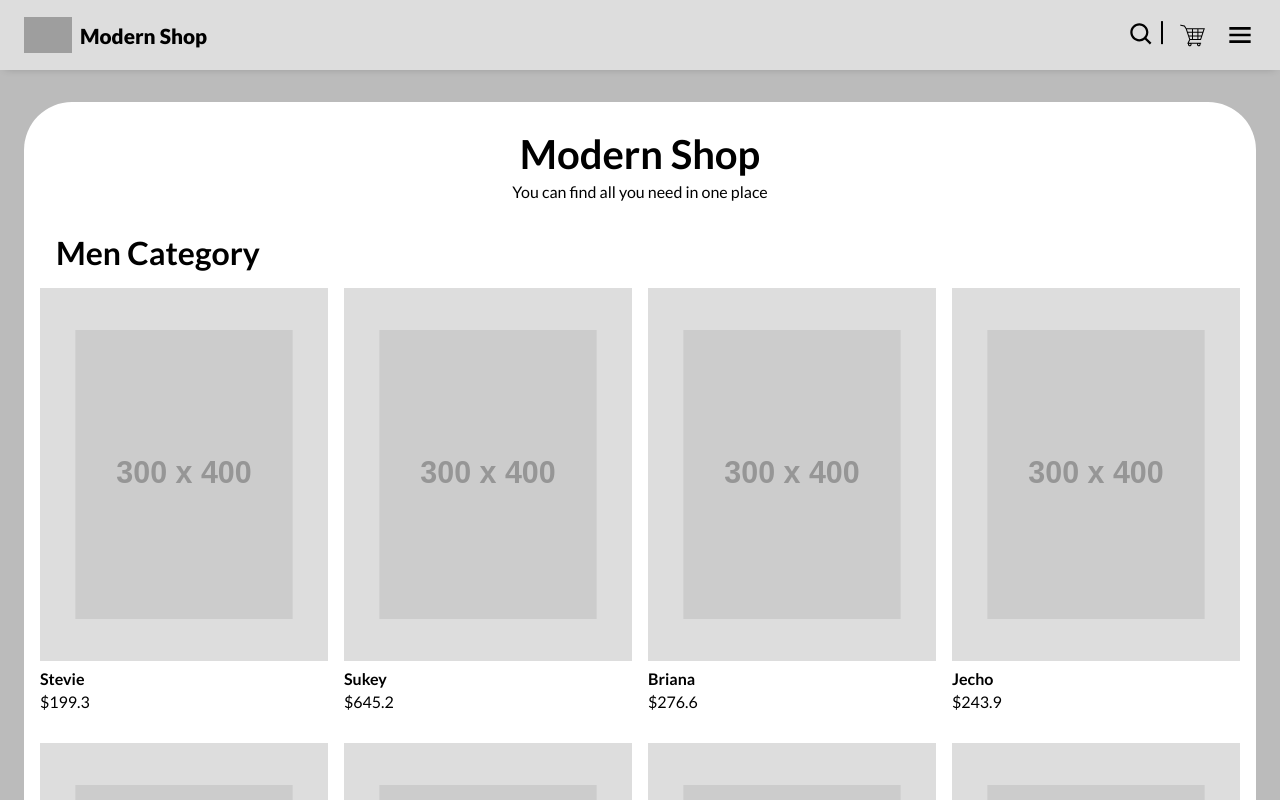
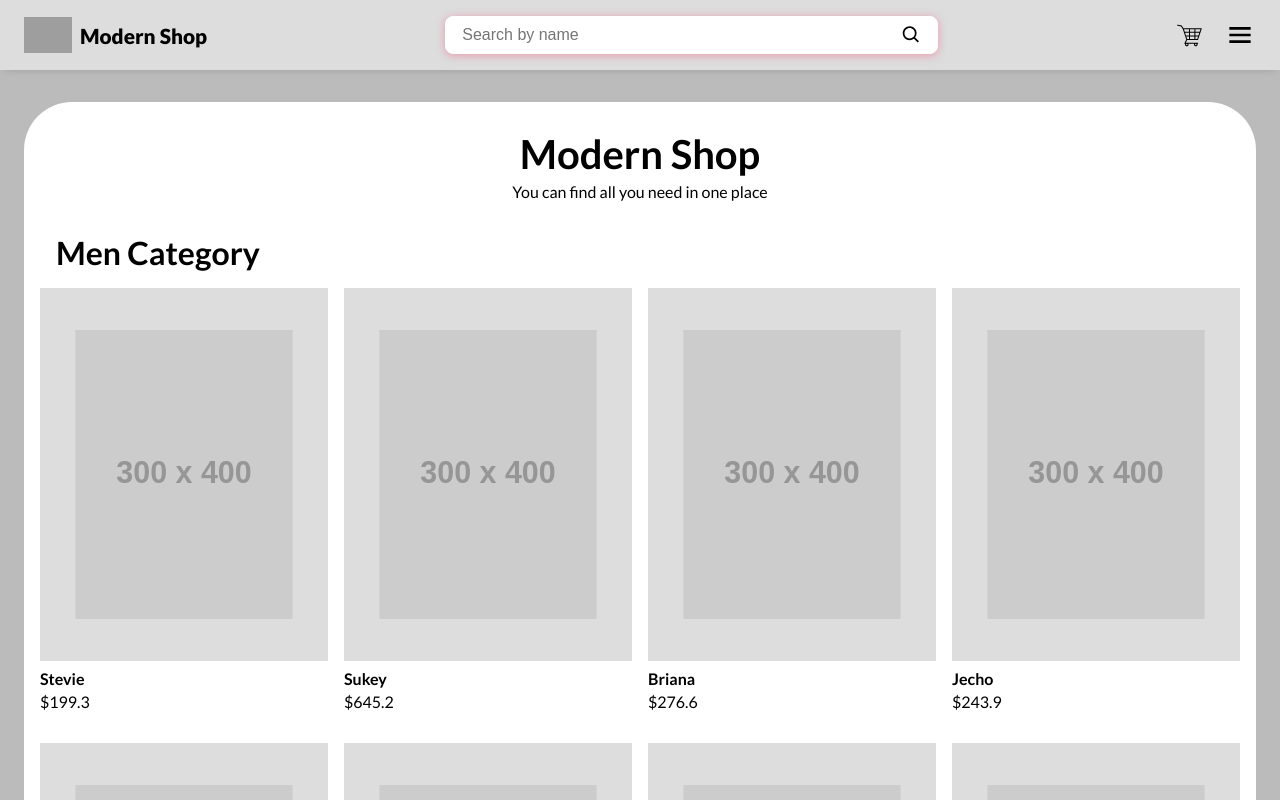
Before and after one commit to Asim-basheer/modern-shop, a React (Vite) app: page /men in a window 1280 px wide. Shown: the top 800 px of the page. Built offline with nearby package versions, Linux system fonts and the light colour scheme; grey boxes are pictures that could not be loaded.

Commit message:
make it better

```diff
--- a/src/App.jsx
+++ b/src/App.jsx
@@ -18,12 +18,12 @@ const App = () => {
       : []
   );
   const [dataAfterSearch, setDataAfterSearch] = useState([]);
+  const [searchResult, setSearchResult] = useState(false);
+
   const [loading, setLoading] = useState(false);
   const menData = data.filter((d) => d.category === 'men');
   const womenData = data.filter((d) => d.category === 'women');
   const kidsData = data.filter((d) => d.category === 'kids');
-  const bagsData = data.filter((d) => d.category === 'bags');
-  const shoesData = data.filter((d) => d.category === 'shoes');
 
   const addToCart = (product) => {
     const exist = cartItems.find((x) => x.id === product.id);
@@ -102,9 +102,16 @@ const App = () => {
 
   const searchHandler = (name) => {
     const filter = data
-      .slice(0, 200)
+      .slice(0, 30)
       .filter((p) => p.name.toLowerCase().startsWith(name.toLowerCase()));
+
+    if (filter.length === 0) {
+      setSearchResult(true);
+      setDataAfterSearch([]);
+    } else if (filter.length > 0) {
       setDataAfterSearch(filter);
+      setSearchResult(false);
+    }
   };
 
   return (
@@ -127,17 +134,36 @@ const App = () => {
               <Route
                 path=''
                 element={
+                  <>
+                    {dataAfterSearch.length === 0 && searchResult === true ? (
                       <OtherScreens
-                    heading={'home all categories'}
+                        heading='no result to show'
+                        data={[]}
+                        addToCart={addToCart}
+                        loading={loading}
+                        cartItems={cartItems}
+                      />
+                    ) : (
+                      <OtherScreens
+                        heading={`${
+                          dataAfterSearch.length > 0
+                            ? data.slice(0, 30).length ===
+                              dataAfterSearch.length
+                              ? 'home all categories'
+                              : 'search in all categories'
+                            : 'home in all categories'
+                        }`}
                         data={
                           dataAfterSearch.length > 0
                             ? dataAfterSearch
-                        : data.slice(0, 200)
+                            : data.slice(0, 30)
                         }
                         addToCart={addToCart}
                         loading={loading}
                         cartItems={cartItems}
                       />
+                    )}
+                  </>
                 }
               />
               <Route
@@ -145,7 +171,7 @@ const App = () => {
                 element={
                   <OtherScreens
                     heading={'men category'}
-                    data={menData.slice(0, 200)}
+                    data={menData.slice(0, 30)}
                     addToCart={addToCart}
                     loading={loading}
                     cartItems={cartItems}
@@ -157,7 +183,7 @@ const App = () => {
                 element={
                   <OtherScreens
                     heading={'women category'}
-                    data={womenData.slice(0, 200)}
+                    data={womenData.slice(0, 30)}
                     addToCart={addToCart}
                     loading={loading}
                     cartItems={cartItems}
@@ -169,31 +195,7 @@ const App = () => {
                 element={
                   <OtherScreens
                     heading={'kids category'}
-                    data={kidsData.slice(0, 200)}
-                    addToCart={addToCart}
-                    loading={loading}
-                    cartItems={cartItems}
-                  />
-                }
-              />
-              <Route
-                path='bags'
-                element={
-                  <OtherScreens
-                    heading={'bags category'}
-                    data={bagsData.slice(0, 200)}
-                    addToCart={addToCart}
-                    loading={loading}
-                    cartItems={cartItems}
-                  />
-                }
-              />
-              <Route
-                path='shoes'
-                element={
-                  <OtherScreens
-                    heading={'shoes category'}
-                    data={shoesData.slice(0, 200)}
+                    data={kidsData.slice(0, 30)}
                     addToCart={addToCart}
                     loading={loading}
                     cartItems={cartItems}
--- a/src/components/Navbar.jsx
+++ b/src/components/Navbar.jsx
@@ -1,6 +1,6 @@
 import Container from './Container';
 
-import { BiSearch, BiMenu } from 'react-icons/bi';
+import { BiMenu } from 'react-icons/bi';
 import { GiShoppingCart } from 'react-icons/gi';
 import { NavLink, useLocation, useNavigate } from 'react-router-dom';
 import Search from './Search';
@@ -25,16 +25,8 @@ const Navbar = ({ menuToggle, setMenuToggle, inCart, searchHandler }) => {
           />
           <p className='text-cap fw-bold'>modern shop</p>
         </NavLink>
+        <Search searchHandler={searchHandler} setMenuToggle={setMenuToggle} />
         <div className='navbar__navigation'>
-          <button
-            className={`navbar__navigation-item search ${
-              searchToggle && 'active'
-            }`}
-            onClick={backToHome}
-          >
-            <Search searchHandler={searchHandler} />
-            <BiSearch onClick={() => setSearchToggle(!searchToggle)} />
-          </button>
           <NavLink
             to={'/cart'}
             className='navbar__navigation-item'
@@ -42,7 +34,9 @@ const Navbar = ({ menuToggle, setMenuToggle, inCart, searchHandler }) => {
           >
             <GiShoppingCart />
 
-            <div>{inCart > 0 && inCart}</div>
+            <div style={{ marginInlineStart: '3px' }}>
+              {inCart > 0 && inCart}
+            </div>
           </NavLink>
           <button
             className='navbar__navigation-item menu'
--- a/src/components/NavigationAside.jsx
+++ b/src/components/NavigationAside.jsx
@@ -66,36 +66,6 @@ const NavigationAside = ({ menuToggle, setMenuToggle }) => {
               <span>kids</span>
             </NavLink>
           </li>
-          <li
-            className='navigation-aside__item'
-            onClick={() => setMenuToggle(!menuToggle)}
-          >
-            <NavLink
-              to='/bags'
-              className='navigation-aside__link fw-semibold text-cap'
-            >
-              <img
-                src='https://ik.imagekit.io/ievdkoh2e/shop_website/bag-svgrepo-com_1_JsUdT0b-C.svg?ik-sdk-version=javascript-1.4.3&updatedAt=1662915834051'
-                alt='bags icon'
-              />
-              <span>bags</span>
-            </NavLink>
-          </li>
-          <li
-            className='navigation-aside__item'
-            onClick={() => setMenuToggle(!menuToggle)}
-          >
-            <NavLink
-              to='/shoes'
-              className='navigation-aside__link fw-semibold text-cap'
-            >
-              <img
-                src='https://ik.imagekit.io/ievdkoh2e/shop_website/shoes-shoe-svgrepo-com_1_tQqMkDa5Y.svg?ik-sdk-version=javascript-1.4.3&updatedAt=1662915834686'
-                alt='shoes icon'
-              />
-              <span>shoes</span>
-            </NavLink>
-          </li>
         </ul>
       </nav>
     </aside>
--- a/src/components/Search.jsx
+++ b/src/components/Search.jsx
@@ -1,13 +1,27 @@
-const Search = ({ searchHandler }) => {
+import { BiSearch } from 'react-icons/bi';
+import { useNavigate } from 'react-router-dom';
+
+const Search = ({ searchHandler, setMenuToggle }) => {
+  const navigate = useNavigate();
+
+  const handleChange = (e) => {
+    navigate('/');
+    setMenuToggle(false);
+    searchHandler(e.target.value);
+  };
   return (
     <div className='search-form'>
       <input
         type='text'
         className='search-form__input'
         autoFocus
-        onChange={(e) => searchHandler(e.target.value)}
+        onChange={handleChange}
         placeholder='Search by name'
       />
+
+      <div className='search-form__icon'>
+        <BiSearch />
+      </div>
     </div>
   );
 };
--- a/src/sass/components/_navbar.scss
+++ b/src/sass/components/_navbar.scss
@@ -8,6 +8,14 @@
     justify-content: space-between;
     align-items: center;
     height: 4.375rem;
+
+    @include respond(xs) {
+      height: auto;
+      padding-top: 1rem;
+      padding-bottom: 1rem;
+      flex-wrap: wrap;
+      gap: 1rem;
+    }
   }
   &__logo {
     display: flex;
@@ -16,14 +24,15 @@
     gap: 0.5rem;
     font-size: 1.3rem;
 
+    @include respond(xs) {
+      flex-direction: column;
+      align-items: flex-start;
+    }
     img {
       width: 3rem;
     }
 
     > p {
-      @include respond(xs) {
-        display: none;
-      }
     }
   }
 
--- a/src/sass/components/_page_container.scss
+++ b/src/sass/components/_page_container.scss
@@ -10,11 +10,16 @@
     transform: translateX(-100rem);
     transition: all 0.8s ease-in-out;
     @include respond(sm) {
-      position: fixed;
-      background: $white-900;
+      position: absolute;
+      top: 0;
+      left: -100%;
       z-index: 1000;
-      left: -100%;
       padding: 0 1rem;
+      background: $grey-500;
+      border-bottom: 2px solid $clr-primary-hover;
+      border-top: 2px solid $clr-primary-hover;
+    }
+    @include respond(xs) {
     }
     &.active {
       transform: translateX(0);
--- a/src/sass/components/_search.scss
+++ b/src/sass/components/_search.scss
@@ -1,47 +1,52 @@
-.search {
-  &.active > div {
-    width: 400px;
-    @include respond(xs) {
-      width: 250px;
-      right: -6rem;
+.search-form {
+  width: 40%;
+  position: relative;
+
+  @include respond(xs) {
+    order: 3;
+    flex-basis: 100%;
+  }
+  &__input {
+    padding: 0.55rem 2rem;
+    padding-inline-start: 1rem;
+    border-radius: 0.5rem;
+    border: 1px solid $white-900;
+    font-size: 1rem;
+    width: 100%;
+    transition: all 0.4s ease-in-out;
+
+    &:focus {
+      outline: none;
+      box-shadow: 0 0.1rem 0.5rem rgba($clr-primary-hover, 0.5);
     }
-    opacity: 1;
-    visibility: visible;
-  }
-}
+    &:focus::placeholder {
+      opacity: 0;
+    }
 
-.search-form {
-  width: 0px;
-  transition: all 0.4s ease-in-out;
-  position: absolute;
-  right: 2.5rem;
-  opacity: 0;
-  z-index: 1500;
-  visibility: hidden;
+    &::placeholder {
+      transition: all 0.4s ease-in-out;
+    }
 
-  @include respond(md) {
-    right: 0rem;
-    bottom: -63px;
+    &:hover {
+      border: 1px solid $clr-primary-hover;
+      box-shadow: 0 0.1rem 0.5rem rgba($clr-primary-hover, 0.5);
+    }
   }
 
-  @include respond(xs) {
-  }
-  &__input {
-    display: block;
-    width: 100%;
-    padding: 0.5rem 1.2rem;
-    border: 1px solid rgba($dark-900, 0.5);
-    outline: 1px solid rgba($dark-900, 0.5);
-    transition: all 0.4s ease-in-out;
-    font-size: 1rem;
-    border-radius: 0.5rem;
-    &:hover {
-      border: 1px solid rgba($clr-primary-hover, 0.4);
-      outline: 1px solid rgba($clr-primary-hover, 0.4);
-    }
-    &:focus {
-      border: 1px solid rgba($clr-primary-hover, 0.8);
-      outline: 1px solid rgba($clr-primary-hover, 0.8);
+  &__icon {
+    position: absolute;
+    right: 1rem;
+    top: 50%;
+    transform: translateY(-50%);
+    z-index: 100;
+    display: flex;
+    justify-content: center;
+    align-content: center;
+    font-size: 1.3rem;
+    cursor: pointer;
+
+    @include respond(xs) {
+      right: 2rem;
     }
   }
 }
--- a/src/sass/helpers/_vars.scss
+++ b/src/sass/helpers/_vars.scss
@@ -2,5 +2,6 @@ $clr-primary-hover: #f65a83;
 $clr-warning: #cc3300;
 $grey-900: #bbbbbb;
 $grey-700: #dddddd;
+$grey-500: #eeeeee;
 $white-900: #ffffff;
 $dark-900: #000000;
```
Lines whose indentation alone changed are shown as unchanged.
